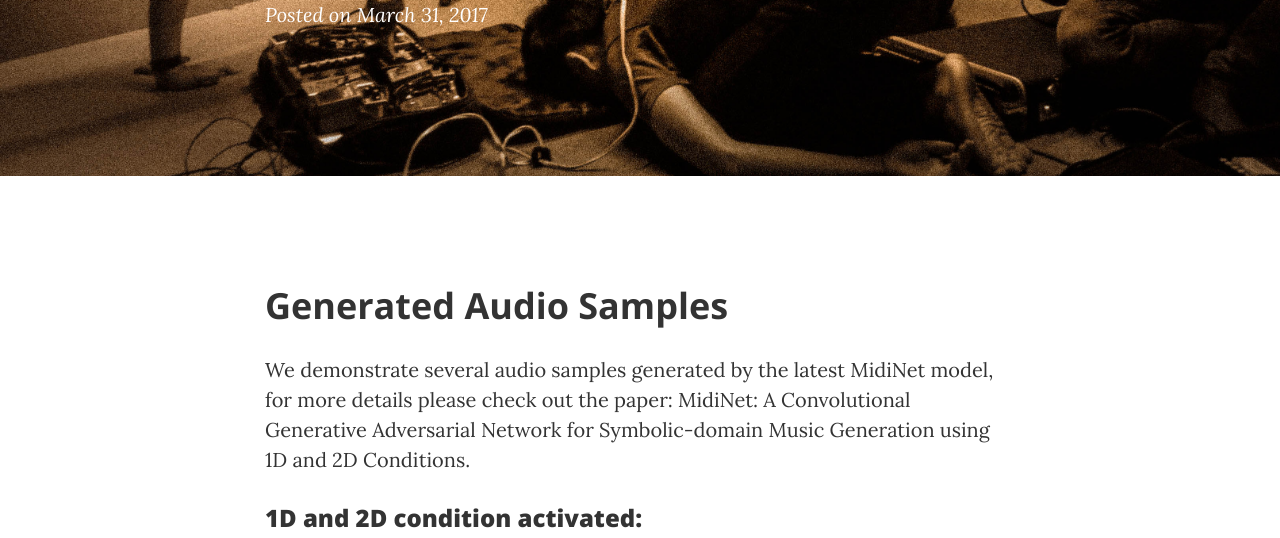
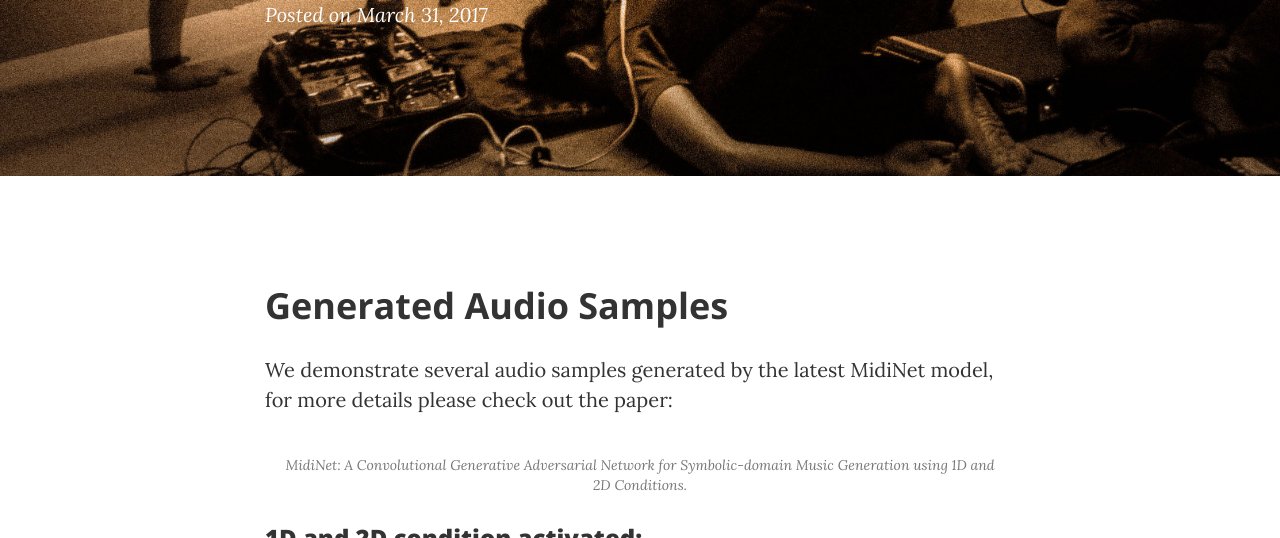
Before and after one commit to RichardYang40148/TheBlog, a website: page midinet_arxiv_demo.html in a window 1280 px wide. Shown: the part 421-959 px from the top of the page. Drawn offline with nearby package versions, Linux system fonts and the light colour scheme.

Commit message:
demo update

```diff
--- a/midinet_arxiv_demo.html
+++ b/midinet_arxiv_demo.html
@@ -91,7 +91,10 @@
 
 
                     <h2 class="section-heading">Generated Audio Samples</h2>
-                    <p>We demonstrate several audio samples generated by the latest MidiNet model, for more details please check out the paper: MidiNet: A Convolutional Generative Adversarial Network for Symbolic-domain Music Generation using 1D and 2D Conditions.</p>
+                    <p>We demonstrate several audio samples generated by the latest MidiNet model, for more details please check out the paper: <br></p>
+                    <span class="caption text-muted">MidiNet: A Convolutional Generative Adversarial Network for Symbolic-domain Music Generation using 1D and 2D Conditions.</span>
+
+
                     <h3 class="post-subtitle">1D and 2D condition activated:</h3>
 
                     <audio controls="">
```
